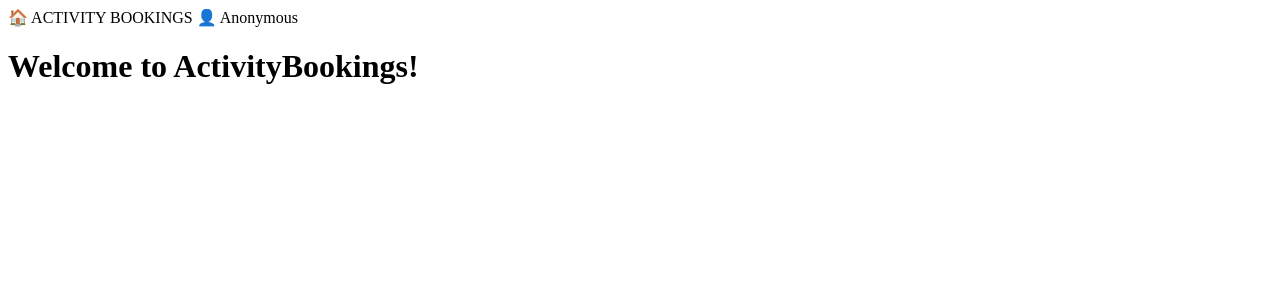
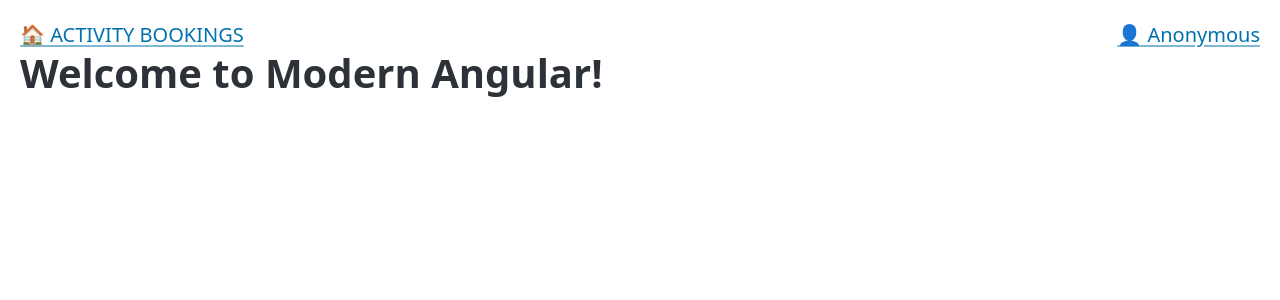
Before and after one commit to TrainingITCourses/softtek_angular_update_2, an Angular app in the folder ActivityBookings/: page / in a window 1280 px wide. Shown: the top 300 px of the page. Built offline with nearby package versions, Linux system fonts and the light colour scheme.

Commit message:
feat: add picocss

```diff
--- a/ActivityBookings/angular.json
+++ b/ActivityBookings/angular.json
@@ -39,17 +39,10 @@
             "outputPath": "dist/activity-bookings",
             "index": "src/index.html",
             "browser": "src/main.ts",
-            "polyfills": [
-              "zone.js"
-            ],
+            "polyfills": ["zone.js"],
             "tsConfig": "tsconfig.app.json",
-            "assets": [
-              "src/favicon.ico",
-              "src/assets"
-            ],
-            "styles": [
-              "src/styles.css"
-            ],
+            "assets": ["src/favicon.ico", "src/assets"],
+            "styles": ["node_modules/@picocss/pico/css/pico.min.css", "src/styles.css"],
             "scripts": [],
             "server": "src/main.server.ts",
             "prerender": true,
@@ -102,28 +95,17 @@
         "test": {
           "builder": "@angular-devkit/build-angular:karma",
           "options": {
-            "polyfills": [
-              "zone.js",
-              "zone.js/testing"
-            ],
+            "polyfills": ["zone.js", "zone.js/testing"],
             "tsConfig": "tsconfig.spec.json",
-            "assets": [
-              "src/favicon.ico",
-              "src/assets"
-            ],
-            "styles": [
-              "src/styles.css"
-            ],
+            "assets": ["src/favicon.ico", "src/assets"],
+            "styles": ["src/styles.css"],
             "scripts": []
           }
         },
         "lint": {
           "builder": "@angular-eslint/builder:lint",
           "options": {
-            "lintFilePatterns": [
-              "src/**/*.ts",
-              "src/**/*.html"
-            ]
+            "lintFilePatterns": ["src/**/*.ts", "src/**/*.html"]
           }
         }
       }
@@ -131,8 +113,6 @@
   },
   "cli": {
     "analytics": false,
-    "schematicCollections": [
-      "@angular-eslint/schematics"
-    ]
+    "schematicCollections": ["@angular-eslint/schematics"]
   }
 }
--- a/ActivityBookings/package.json
+++ b/ActivityBookings/package.json
@@ -3,7 +3,8 @@
   "version": "0.0.0",
   "scripts": {
     "ng": "ng",
-    "start": "ng serve",
+    "chrome": "start chrome -incognito -auto-open-devtools-for-tabs http://localhost:4200",
+    "start": "npm run chrome && ng serve",
     "build": "ng build",
     "watch": "ng build --watch --configuration development",
     "test": "ng test",
@@ -22,6 +23,7 @@
     "@angular/platform-server": "^17.3.0",
     "@angular/router": "^17.3.0",
     "@angular/ssr": "^17.3.3",
+    "@picocss/pico": "^2.0.6",
     "express": "^4.18.2",
     "rxjs": "~7.8.0",
     "tslib": "^2.3.0",
--- a/ActivityBookings/src/app/app.component.ts
+++ b/ActivityBookings/src/app/app.component.ts
@@ -8,11 +8,9 @@ import { HeaderComponent } from './core/header.component';
   imports: [RouterOutlet, HeaderComponent],
   template: `
     <lab-header />
-    <h1>Welcome to {{ title }}!</h1>
+    <h1>Welcome to Modern Angular!</h1>
     <router-outlet />
   `,
   styles: [],
 })
-export class AppComponent {
-  title = 'ActivityBookings';
-}
+export class AppComponent {}
--- a/ActivityBookings/src/styles.css
+++ b/ActivityBookings/src/styles.css
@@ -1 +1,6 @@
-/* You can add global styles to this file, and also import other style files */
+body {
+  padding: 1rem;
+}
+span {
+  margin-right: 0.5rem;
+}
```
Also changed, not shown: 1 other file (tests, documents, lock files or other folders).
